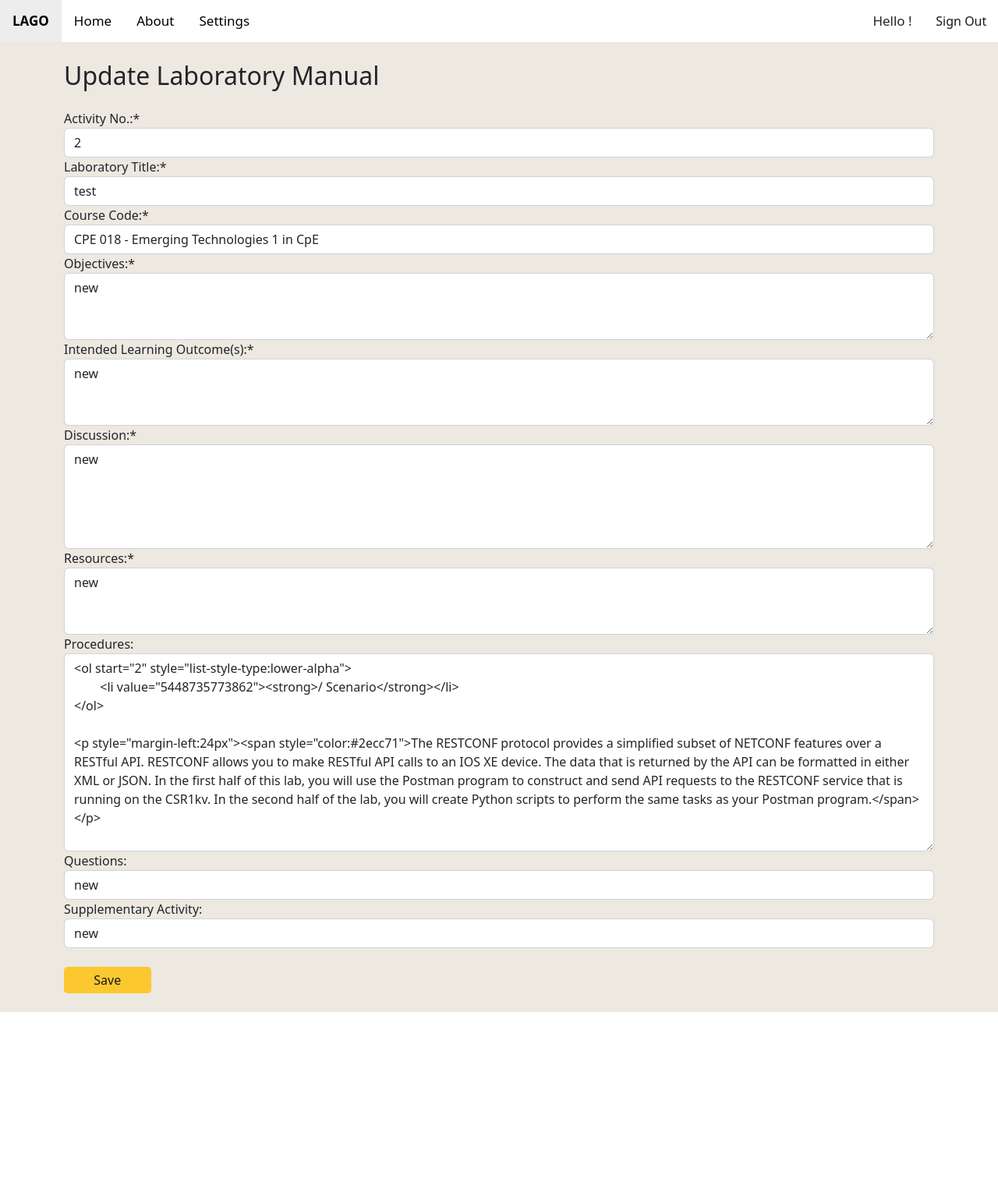
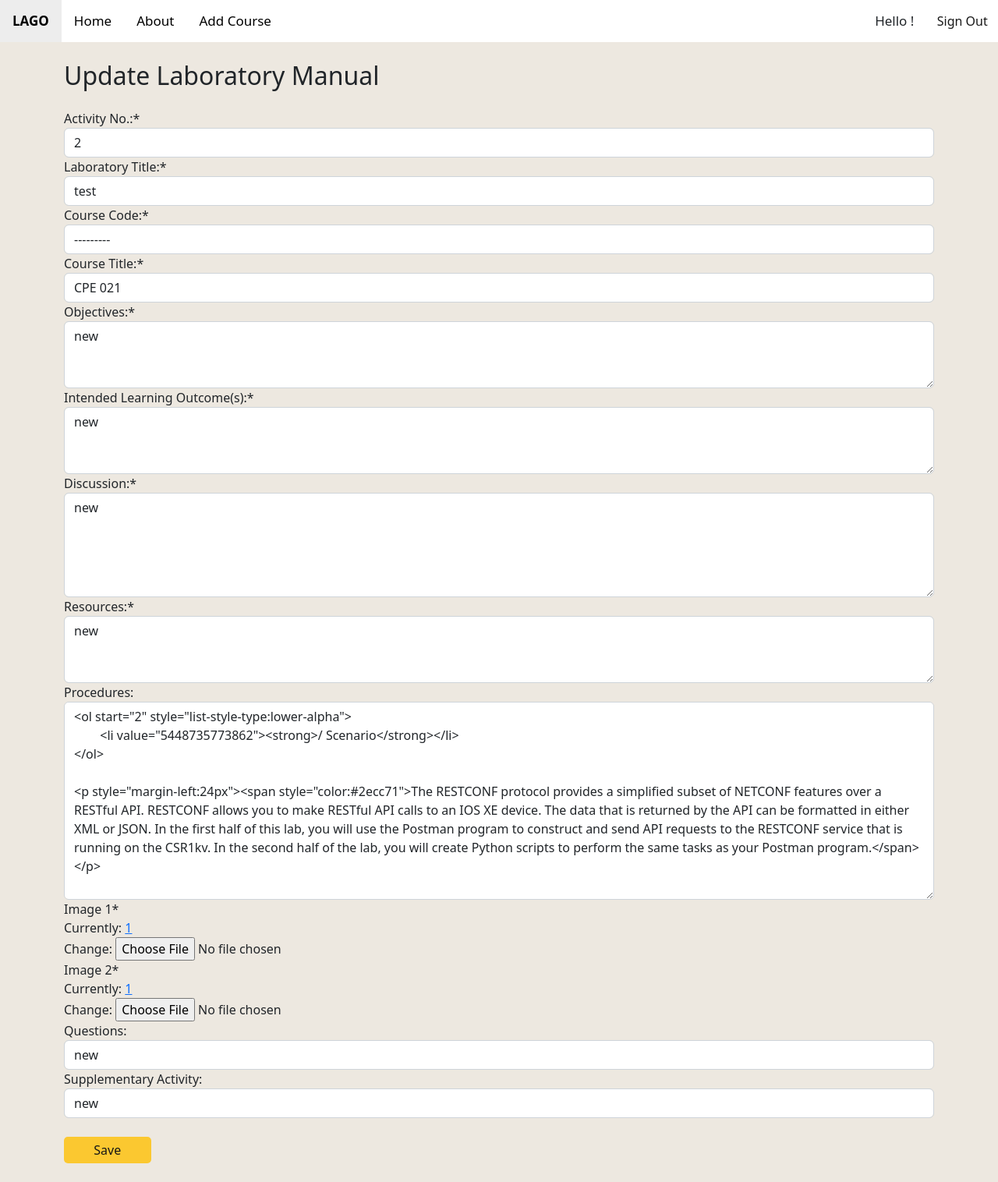
Before and after one commit to qrpesblaca-cpe/CPE41S3_LabManualMaker, a Django app: page /home/view/1/update in a window 1280 px wide. Shown: the whole page at 78% size. Before the commit the page ends 1298 px from the top, so only its background shows below. Run offline with Django 4.2, Linux system fonts and the light colour scheme; a user stored in the database is signed in; data comes from the database, SQL or seed files in the repository; both versions use the stored data as it was after the commit; some libraries are stand-ins or nearby versions.

Commit message:
HTML to Docx fixed, Adding new course feature added.

```diff
--- a/lago/lago/settings.py
+++ b/lago/lago/settings.py
@@ -9,7 +9,7 @@ https://docs.djangoproject.com/en/4.1/topics/settings/
 For the full list of settings and their values, see
 https://docs.djangoproject.com/en/4.1/ref/settings/
 """
-
+import os
 from django.contrib.messages import constants as messages
 from pathlib import Path
 
@@ -149,3 +149,7 @@ CKEDITOR_CONFIGS = {
         'toolbarCanCollapse': False,
     },
 }
+
+MEDIA_URL = '/media/'
+
+MEDIA_ROOT = os.path.join(BASE_DIR, 'media')
--- a/lago/main/admin.py
+++ b/lago/main/admin.py
@@ -1,6 +1,7 @@
 from django.contrib import admin
-from .models import labmanual
+from .models import labmanual, course
 
 # Register your models here.
 
 admin.site.register(labmanual)
+admin.site.register(course)
--- a/lago/main/forms.py
+++ b/lago/main/forms.py
@@ -1,65 +1,10 @@
 from django import forms
-from .models import labmanual
+from .models import labmanual, course
 from django.contrib.auth.models import User
 from django.contrib.auth.forms import UserCreationForm
 
 
 # Create your forms here.
-
-# Declared CPE courses
-# ---------------------------
-courses_cpe = [
-	('CPE 003','CPE 003 - Computer-Aided Drafting'),
-	('CPE 006','CPE 006 - Microprocessor Systems'),
-	('CPE 007','CPE 007 - Programming Logic and Design'),
-	('CPE 008','CPE 008 - Computer Engineering as a Discipline'),
-	('CPE 009','CPE 009 - Object Oriented Programming'),
-	('CPE 010','CPE 010 - Data Structures and Algorithms'),
-	('CPE 011','CPE 011 - Database Management System'),
-	('CPE 012','CPE 012 - Data and Digital Communications'),
-	('CPE 013','CPE 013 - Logic Circuits and Design'),
-	('CPE 014','CPE 014 - Embedded Systems'),
-	('CPE 015','CPE 015 - Optimization Techniques'),
-	('CPE 016','CPE 016 - Introduction to HDL'),
-	('CPE 017','CPE 017 - Fundamentals of Mixed Signals and Sensors'),
-	('CPE 018','CPE 018 - Emerging Technologies 1 in CpE'),
-	('CPE 019','CPE 019 - Emerging Technologies 2 in CpE'),
-	('CPE 020','CPE 020 - Methods of Research'),
-	('CPE 021','CPE 021 - Computer Architecture and Organization'),
-	('CPE 022','CPE 022 - Operating Systems'),
-	('CPE 023','CPE 023 - CpE Laws and Professional Practice'),
-	('CPE 024','CPE 024 - Basic Occupational Health and Safety'),
-	('CPE 025','CPE 025 - Software Design'),
-	('CPE 026','CPE 026 - Emerging Technologies 3 in CpE'),
-	('CPE 027','CPE 027 - Digital Signal Processing and Application'),
-	('CPE 028','CPE 028 - Developing Applications and Automation'),
-	('CPE 029','CPE 029 - CpE Design Project 1'),
-	('CPE 030','CPE 030 - CpE Design Project 2'),
-	('CPE 101','CPE 101 - Internet of Things'),
-	('CPE 102','CPE 102 - Machine Perception'),
-	('CPE 103','CPE 103 - Robotics and Automation'),
-	('CPE 201A','CPE 201A - Computer System Administration and Troubleshooting'),
-	('CPE 231','CPE 231 - Systems Administration Fundamentals'),
-	('CPE 232','CPE 232 - Managing Enterprise Servers'),
-	('CPE 243','CPE 243 - Enterprise Security'),
-	('CPE 302','CPE 302 - Computer Networks 1 '),
-	('CPE 304','CPE 304 - Computer Engineering Drafting and Design'),
-	('CPE 311','CPE 311 - Computational Thinking with Python'),
-	('CPE 312','CPE 312 - Predictive Analytics using Machine Learning'),
-	('CPE 313','CPE 313 - Advanced Machine Learning and Deep Learning'),
-	('CPE 401','CPE 404 - Computer Networks 2'),
-	('CPE 404','CPE 404 - Computer Networks 3'),
-	('CPE 500','CPE 500 - On-the-Job- Training for CpE'),
-	('CPE 502','CPE 502 - Plant Visits and Seminars for CPE'),
-	('RWE 001','RWE 001 - Introduction to Railway Systems and Engineering'),
-	('RWE 002','RWE 002 - Railway Management, Governance, and Operations'),
-	('RWE 003','RWE 003 - Advanced Topic on Railway Engineering'),
-	('TECH 101','TECH 101 - Introduction to Engineering Entrepreneurship'),
-	('TECH 102','TECH 102 - Technopreneurship 2 '),
-	('TECH 103','TECH 103 - Technopreneurship 3'),
-	('TECH 104','TECH 104 - Technopreneurship 4'),
-]
-
 # Form for user registration
 # ---------------------------
 class RegistrationForm(UserCreationForm):
@@ -96,7 +41,8 @@ class RegistrationForm(UserCreationForm):
 # creation
 # ---------------------------
 class LabManualForm(forms.ModelForm):
-	course_code = forms.CharField(label='Choose', widget=forms.Select(choices=courses_cpe))
+	course_code = forms.ModelChoiceField(label='Course Code', queryset=course.objects.all())
+	course_title = forms.CharField(label='Course Code')
 	supplementary = forms.CharField(required=False)
 	questions = forms.CharField(required=False)
 
@@ -114,11 +60,14 @@ class LabManualForm(forms.ModelForm):
 			'act_no',
 			'lab_title',
 			'course_code',
+			'course_title',
 			'objective',
 			'ilos',
 			'discussion',
 			'res',
 			'procedures',
+			'image_1',
+			'image_2',
 			'questions',
 			'supplementary',
 		)
@@ -128,6 +77,7 @@ class LabManualForm(forms.ModelForm):
 		self.fields['act_no'].label = "Activity No.:"
 		self.fields['lab_title'].label = "Laboratory Title:"
 		self.fields['course_code'].label = "Course Code:"
+		self.fields['course_title'].label = "Course Title:"
 		self.fields['objective'].label = "Objectives:"
 		self.fields['ilos'].label = "Intended Learning Outcome(s):"
 		self.fields['discussion'].label = "Discussion:"
@@ -135,3 +85,17 @@ class LabManualForm(forms.ModelForm):
 		self.fields['procedures'].label = "Procedures:"
 		self.fields['questions'].label = "Questions:"
 		self.fields['supplementary'].label = "Supplementary Activity:"
+
+class CourseForm(forms.ModelForm):
+	class Meta:
+		model = course
+		fields = (
+			'id',
+			'code',
+			'title',
+		)
+
+	def __init__(self, *args, **kwargs):
+		super().__init__(*args, **kwargs)
+		self.fields['code'].label = "Course Code"
+		self.fields['title'].label = "Course Title"
--- a/lago/main/templates/main/base.html
+++ b/lago/main/templates/main/base.html
@@ -323,7 +323,7 @@
             {% endblock %}
             <a href="/home">Home</a>
             <a href="/home/about">About</a>
-            <a href="/home/settings">Settings</a>
+            <a href="/home/settings">Add Course</a>
             <div class="d-flex flex-row-reverse">
                 <button onclick="document.getElementById('id01').style.display='block'">Sign Out</button>
                 <a aria-disabled="true" >Hello&nbsp;<b>{{request.user.first_name}}</b>!</a>
--- a/lago/main/urls.py
+++ b/lago/main/urls.py
@@ -1,6 +1,8 @@
 from django.urls import path
 from django.contrib.auth.decorators import login_required
-from .views import LabListView,LabDetailView
+from .views import labListView,labDetailView
+from django.conf import settings
+from django.conf.urls.static import static
 from . import views
 
 urlpatterns = [
@@ -11,7 +13,10 @@ urlpatterns = [
     path("home/about/", views.about, name="about"),
     path("home/insert/", views.insertlab, name="insertlab"),
     path("home/settings/", views.settings, name="settings"),
-    path("home/view/", login_required(LabListView.as_view(),login_url='/'), name="view"),
-    path("home/view/<int:pk>/", login_required(LabDetailView.as_view(), login_url='/'), name="preview"),
+    path("home/view/", login_required(labListView.as_view(),login_url='/'), name="view"),
+    path("home/view/<int:pk>/", login_required(labDetailView.as_view(), login_url='/'), name="preview"),
     path("home/view/<int:pk>/update", views.update, name="update"),
 ]
+
+if settings.DEBUG:
+    urlpatterns += static(settings.MEDIA_URL, document_root=settings.MEDIA_ROOT)
--- a/lago/main/views.py
+++ b/lago/main/views.py
@@ -1,5 +1,5 @@
-from .models import labmanual
-from .forms import RegistrationForm, LabManualForm
+from .models import labmanual, course
+from .forms import RegistrationForm, LabManualForm, CourseForm
 from bs4 import BeautifulSoup as soup
 from django.shortcuts import  render, redirect
 from django.http import HttpResponse
@@ -13,11 +13,12 @@ from django.views.generic import ListView, DetailView
 from docx import *
 from docx.shared import Pt
 from docx.enum.text import WD_PARAGRAPH_ALIGNMENT
+from htmldocx import HtmlToDocx
 from io import BytesIO
 
 # View existing lab manuals
 # -----------------------------
-class LabListView(ListView):
+class labListView(ListView):
     model = labmanual
     labmanual_list = labmanual.objects.all()
     template_name = 'main/view.html'
@@ -26,7 +27,7 @@ class LabListView(ListView):
 
 # Preview of lab manuals
 # -----------------------------
-class LabDetailView(DetailView):
+class labDetailView(DetailView):
     model = labmanual
     labmanual_list = labmanual.objects.all()
     context_object_name: 'labmanual_list'
@@ -65,14 +66,22 @@ def insertlab(request):
 			messages.success(request, 'Laboratory manual successfully created!')
 		return redirect('/home/view/')
 	labmanual_form = LabManualForm()
-	manual = labmanual.objects.all()
-	return render(request=request, template_name="main/insertlab.html", context={'labmanual_form':labmanual_form})
+	courses = course.objects.all()
+	return render(request=request, template_name="main/insertlab.html", context={'labmanual_form':labmanual_form,'courses':courses})
 
-# Settings
+# Add Courses
 # --------------------------
 @login_required(login_url='/')
-def settings(response):
-    return render(response, "main/settings.html", {})
+def settings(request):
+    if request.method == "POST":
+        course_form = CourseForm(request.POST, request.FILES)
+        if course_form.is_valid():
+            course_form.save()
+            messages.success(request, 'Course successfully added!')
+        return redirect('/home/view/')
+    course_form = CourseForm()
+    return render(request=request, template_name="main/settings.html", context={'course_form':course_form})
+
 
 # About the team
 # --------------------------
@@ -80,7 +89,7 @@ def settings(response):
 def about(response):
     return render(response, "main/about.html", {})
 
-# Function for creating user
+# User creation
 # -----------------------------
 def signup(request):
 	if request.method == "POST":
@@ -94,7 +103,7 @@ def signup(request):
 	form = RegistrationForm()
 	return render (request=request, template_name="main/signup.html", context={"register_form":form})
 
-# Function for user sign in
+# User sign in
 # ---------------------------
 def signin(request):
 	if request.method == "POST":
@@ -114,7 +123,7 @@ def signin(request):
 	form = AuthenticationForm()
 	return render(request=request, template_name="main/signin.html", context={"login_form":form})
 
-# Function for user sign out
+# User sign out
 # ---------------------------
 def signout(request):
 	logout(request)
@@ -124,7 +133,8 @@ def signout(request):
 # ---------------------------
 @login_required(login_url='/')
 def downloadTemp(request, id):
-    act_no, lab_title, course_code, objectives, ilos, discussion, res, procedures, questions, supplementary = getLab(id)
+    act_no, lab_title, course_code, course_title, objectives, ilos, discussion, res, procedures, questions, supplementary, image_1, image_2 = getLab(id)
+
 
     # Create document
     # -----------------------------
@@ -162,7 +172,7 @@ def downloadTemp(request, id):
     table.rows[1].cells[0].paragraphs[0].add_run(lab_title).bold = True
     table.rows[1].cells[0].paragraphs[0].alignment = WD_PARAGRAPH_ALIGNMENT.CENTER
     table.rows[2].cells[0].paragraphs[0].add_run('Course Code: ' + course_code).bold = True
-    table.rows[3].cells[0].paragraphs[0].add_run('Course Title: ').bold = True
+    table.rows[3].cells[0].paragraphs[0].add_run('Course Title: ' + course_title).bold = True
     table.rows[4].cells[0].paragraphs[0].add_run('Section: ').bold = True
     table.rows[5].cells[0].paragraphs[0].add_run('Name/s: ').bold = True
 
@@ -181,14 +191,20 @@ def downloadTemp(request, id):
     table.rows[12].cells[0].paragraphs[0].add_run('4. Resources: ').bold = True
     table.rows[13].cells[0].paragraphs[0].add_run(res).bold = False
     table.rows[14].cells[0].paragraphs[0].add_run('5. Procedures: ').bold = True
-    table.rows[15].cells[0].paragraphs[0].add_run(strip_tags(procedures)).bold = False
     table.rows[16].cells[0].paragraphs[0].add_run('6. Results: ').bold = True
+    table.rows[17].cells[0].paragraphs[0].add_run(image_2.url)
     table.rows[18].cells[0].paragraphs[0].add_run('7. Observations: ').bold = True
+    table.rows[19].cells[0].paragraphs[0].add_run(image_1.url)
     table.rows[20].cells[0].paragraphs[0].add_run('8. Questions: ').bold = True
     table.rows[21].cells[0].paragraphs[0].add_run(questions).bold = False
     table.rows[22].cells[0].paragraphs[0].add_run('9. Conclusions: ').bold = True
     table.rows[24].cells[0].paragraphs[0].add_run('10. Supplementary Activity: ').bold = True
     table.rows[25].cells[0].paragraphs[0].add_run(supplementary).bold = False
+
+    # Parse HTML to Docx
+    parser = HtmlToDocx()
+    html = procedures
+    parser.add_html_to_cell(html, table.cell(0,30))
 
     # Prepare document for download
     # -----------------------------
@@ -205,7 +221,7 @@ def downloadTemp(request, id):
     response['Content-Length'] = length
     return response
 
-# Fetch data from the database
+# Fetch lab manual data from the database
 # -----------------------------
 def getLab(id):
     lab_specific = labmanual.objects.all().filter(id=id)
@@ -213,6 +229,7 @@ def getLab(id):
         act_no = lab.act_no
         lab_title = lab.lab_title
         course_code = lab.course_code
+        course_title =lab.course_title
         objectives = lab.objective
         ilos = lab.ilos
         discussion = lab.discussion
@@ -220,7 +237,18 @@ def getLab(id):
         procedures = lab.procedures
         questions = lab.questions
         supplementary = lab.supplementary
-        return act_no, lab_title, course_code, objectives, ilos, discussion, res, procedures, questions, supplementary
+        image_1 = lab.image_1
+        image_2 = lab.image_2
+        return act_no, lab_title, course_code, course_title, objectives, ilos, discussion, res, procedures, questions, supplementary, image_1, image_2
+
+# Fetch course data from the database
+# -----------------------------
+def getCourse(id):
+    course_specific = course.objects.all().filter(id=id)
+    for c in course_specific:
+        course_code = c.code
+        course_title = c.title
+        return course_code, course_title
 
 # Delete data from the database
 # -----------------------------
```
Also changed, not shown: lago/main/models.py (+11 -0 lines), lago/main/templates/main/about.html (+5 -5 lines), lago/main/templates/main/preview.html (+2 -1 lines), lago/main/templates/main/settings.html (+18 -3 lines), lago/db.sqlite3, lago/main/migrations/0014_course_labmanual_course_title.py (added), lago/main/migrations/0015_labmanual_image_1_labmanual_image_2.py (added), lago/media/images/771f16.PNG (added), lago/media/images/Cb6334.PNG (added).
